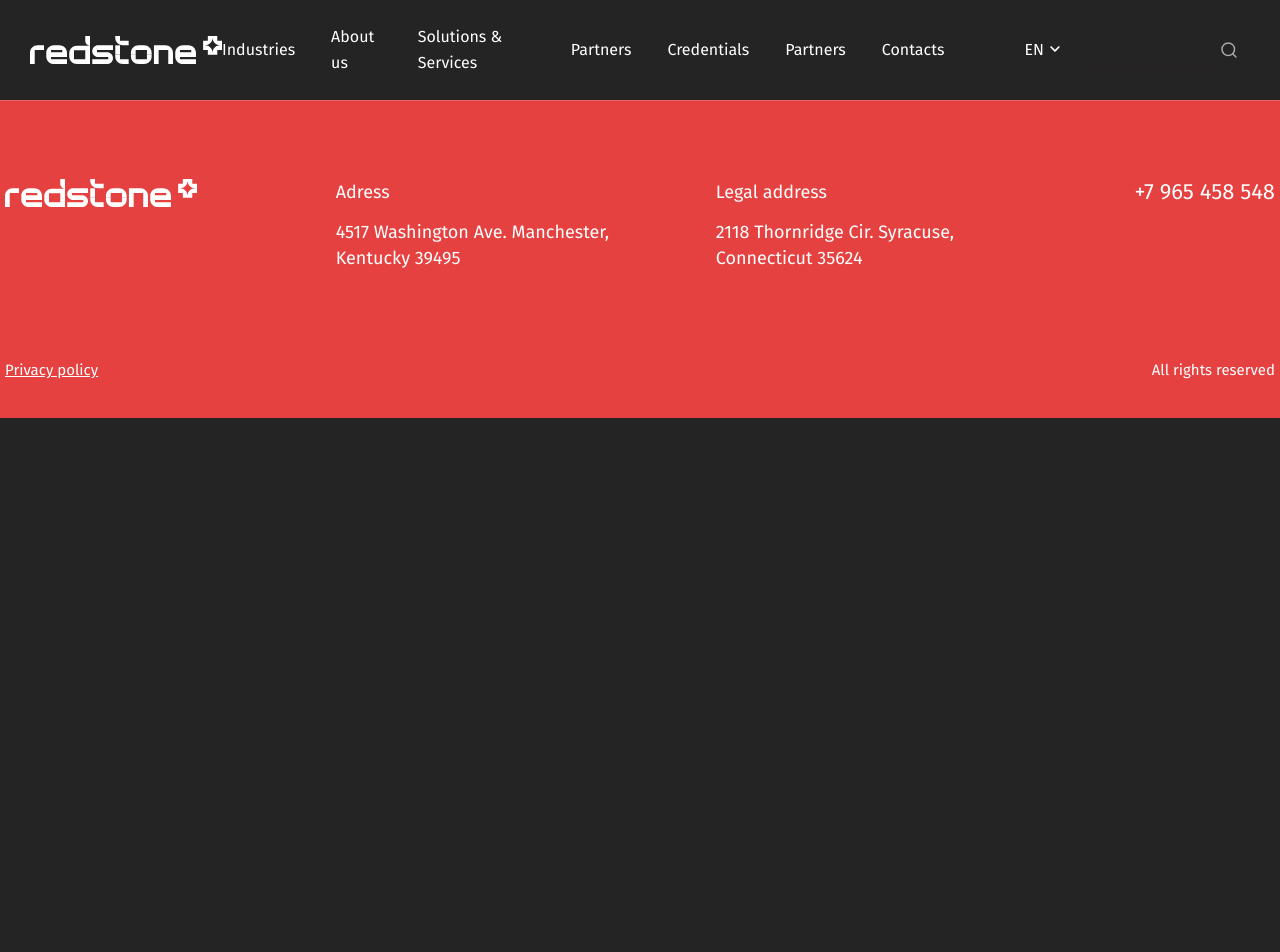
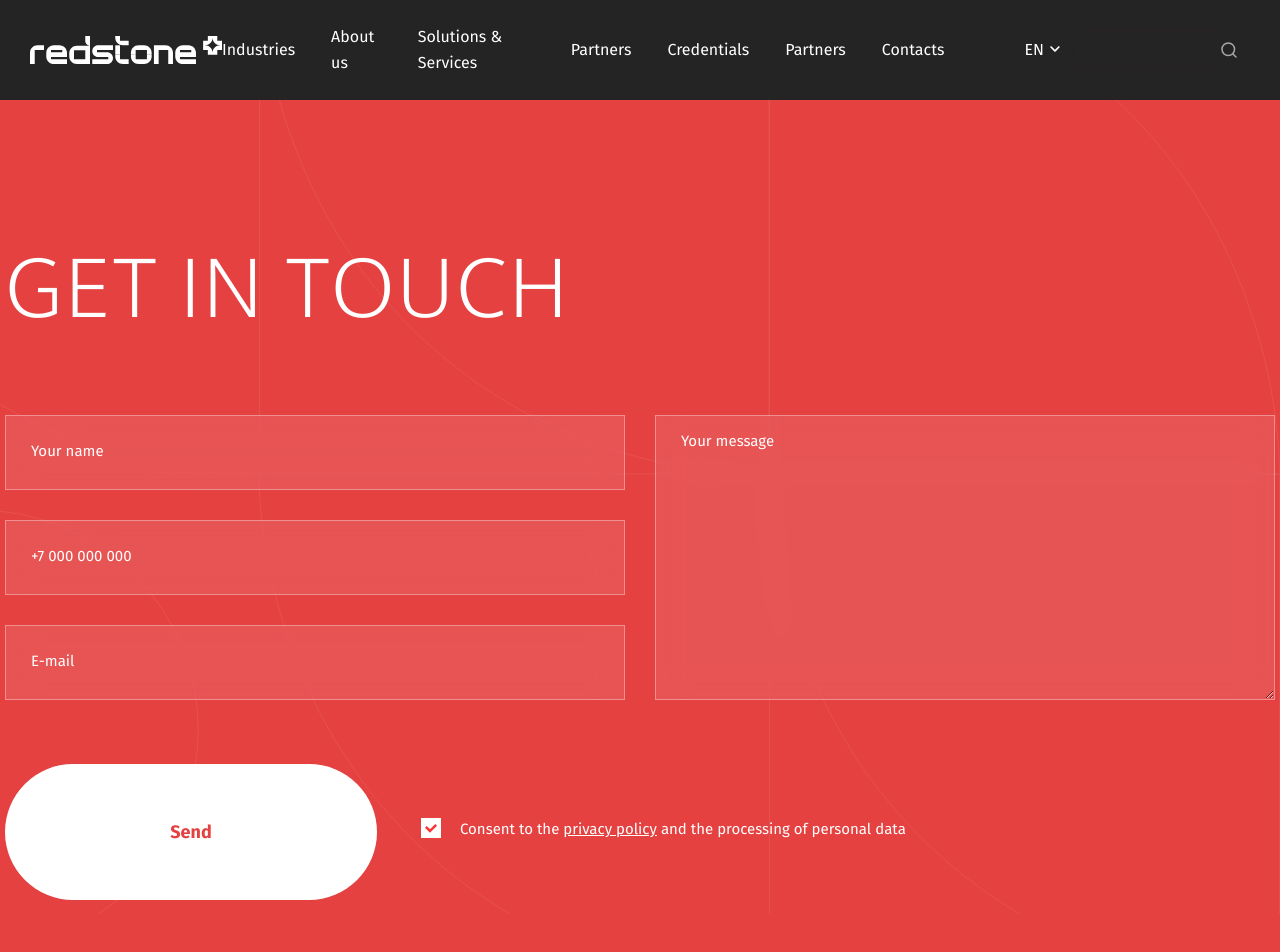
Before and after one commit to qdar/redstone, a website: page source/index.html in a window 1280 px wide. Shown: the top 952 px of the page. Before the commit the page ends 800 px from the top, so only its background shows below. Drawn offline with nearby package versions, Linux system fonts and the light colour scheme; files that its build step writes are made by us from their sources.

Commit message:
get in touch

```diff
--- a/source/index.html
+++ b/source/index.html
@@ -78,6 +78,29 @@
     </div>
   </header>
 
+  <section class="intouch">
+    <div class="container intouch__container">
+      <h2 class="intouch__title">Get in touch</h2>
+      <form class="intouch__form" action="#" method="post">
+        <fieldset class="intouch__inputs">
+          <div class="intouch__inputs-group">
+            <input class="intouch__input input" type="text" name="your-name" id="your-name" placeholder="Your name">
+            <input class="intouch__input input" type="tel" name="your-phone" id="your-phone" placeholder="+7 000 000 000">
+            <input class="intouch__input input" type="email" name="your-email" id="your-email" placeholder="E-mail">
+          </div>
+          <textarea class="intouch__textarea input" name="message" id="message" cols="30" rows="10" placeholder="Your message"></textarea>
+        </fieldset>
+        <div class="intouch__buttons">
+          <label class="intouch__label policy" for="policy">
+            <input type="checkbox" name="policy" id="policy" checked>
+            <span>Consent to the <a class="policy__link" href="#">privacy policy</a> and the processing of personal data</span>
+          </label>
+          <button class="intouch__button button button--primary" type="submit">Send</button>
+        </div>
+      </form>
+    </div>
+  </section>
+
   <footer class="footer">
     <div class="footer__container container">
       <img class="footer__logo" src="img/logo.svg" height="28" alt="red stone">
--- /dev/null
+++ b/source/sass/blocks/button.scss
@@ -0,0 +1,22 @@
+.button {
+  color: $white;
+  background-color: $accent-color;
+  backdrop-filter: blur(16px);
+  border-radius: 90px;
+  display: flex;
+  align-items: center;
+  justify-content: center;
+  width: 100%;
+  height: 65px;
+  font-weight: 700;
+
+  @include laptop {
+    max-width: 372px;
+    height: 136px;
+  }
+
+  &--primary {
+    color: $accent-color;
+    background-color: $white;
+  }
+}
--- a/source/sass/blocks/footer.scss
+++ b/source/sass/blocks/footer.scss
@@ -18,7 +18,7 @@
       margin-bottom: 86px;
       display: flex;
       justify-content: space-between;
-      align-items: start;
+      align-items: flex-start;
     }
   }
 
--- a/source/sass/blocks/input.scss
+++ b/source/sass/blocks/input.scss
@@ -6,6 +6,10 @@
   background: rgba(255, 255, 255, 0.10);
   backdrop-filter: blur(15.5px);
   box-sizing: border-box;
+
+  @include laptop {
+    height: 75px;
+  }
 
   &--search {
     height: 44px;
--- /dev/null
+++ b/source/sass/blocks/intouch.scss
@@ -0,0 +1,129 @@
+.intouch {
+  background-color: $accent-color;
+  padding-top: $padding-mobile;
+  padding-bottom: $padding-mobile;
+  position: relative;
+
+  @include laptop {
+    padding-top: $padding-pc;
+    padding-bottom: $padding-pc;
+  }
+
+  &::before {
+    content: '';
+    position: absolute;
+    top: 0;
+    left: 0;
+    width: 100%;
+    height: 100%;
+    background-image: url(../img/bg-intouch-mobile.svg);
+    background-repeat: no-repeat;
+    background-size: cover;
+    opacity: 0.3;
+
+    @include laptop {
+      background-size: contain;
+      background-image: url(../img/bg-intouch.svg);
+    }
+  }
+
+  &__title {
+    color: $white;
+    font-size: 40px;
+    @include title;
+    margin-bottom: 22px;
+
+    @include laptop {
+      font-size: 80px;
+      line-height: 91%;
+      letter-spacing: 3.2px;
+      margin-bottom: 92px;
+    }
+  }
+
+  &__textarea {
+    min-height: 205px;
+    margin-top: 15px;
+    padding-top: 16px;
+
+    @include laptop {
+      margin-top: 0;
+      height: 100%;
+    }
+  }
+
+  &__label {
+    display: block;
+    margin-top: 20px;
+    margin-bottom: 25px;
+  }
+
+  &__inputs {
+    @include laptop {
+      display: grid;
+      grid-template-columns: 1fr 1fr;
+      gap: 30px;
+    }
+  }
+
+  &__inputs-group {
+    display: grid;
+    gap: 15px;
+
+    @include laptop {
+      gap: 30px;
+    }
+  }
+
+  &__buttons {
+    @include laptop {
+      margin-top: 64px;
+      display: flex;
+      align-items: center;
+      gap: 44px;
+    }
+  }
+
+  &__button {
+    @include laptop {
+      order: -1;
+    }
+  }
+}
+
+.policy {
+  color: $white;
+  font-size: 15px;
+  position: relative;
+  display: flex;
+
+  & input {
+    margin: 0;
+    visibility: hidden;
+  }
+
+  & input::before {
+    content: '';
+    position: absolute;
+    top: 2px;
+    background-image: url(../img/checkbox.svg);
+    background-repeat: no-repeat;
+    width: 20px;
+    height: 20px;
+    visibility: initial;
+  }
+
+  & input:checked::before {
+    background-image: url(../img/checked.svg);
+  }
+
+  & span {
+    display: block;
+    padding-left: 26px;
+  }
+
+  &__link {
+    color: $white;
+    text-decoration: underline;
+  }
+}
--- a/source/sass/common/global.scss
+++ b/source/sass/common/global.scss
@@ -59,6 +59,10 @@ button {
   font-family: 'Fira Sans', 'Arial', sans-serif;
 }
 
+textarea {
+  height: 100%;
+}
+
 .visually-hidden {
   position: absolute;
   width: 1px;
@@ -81,6 +85,12 @@ button {
   font-size: 22px;
 }
 
+fieldset {
+  padding: 0;
+  margin: 0;
+  border: 0;
+}
+
 .address {
   color: $white;
   display: grid;
--- a/source/sass/common/variables.scss
+++ b/source/sass/common/variables.scss
@@ -13,3 +13,13 @@ $padding-mobile: 60px;
 $padding-pc: 150px;
 
 $transition: all 0.4s;
+
+
+@mixin title {
+  font-family: Oxygen;
+  font-weight: 300;
+  line-height: 120%;
+  letter-spacing: 1.6px;
+  text-transform: uppercase;
+  margin: 0;
+}
--- a/source/sass/style.scss
+++ b/source/sass/style.scss
@@ -13,3 +13,5 @@
 @import 'blocks/input.scss';
 @import 'blocks/footer.scss';
 @import 'blocks/copyright.scss';
+@import 'blocks/intouch.scss';
+@import 'blocks/button.scss';
```
Also changed, not shown: source/img/bg-intouch-mobile.svg (added), source/img/bg-intouch.svg (added), source/img/checkbox.svg (added), source/img/checked.svg (added).
